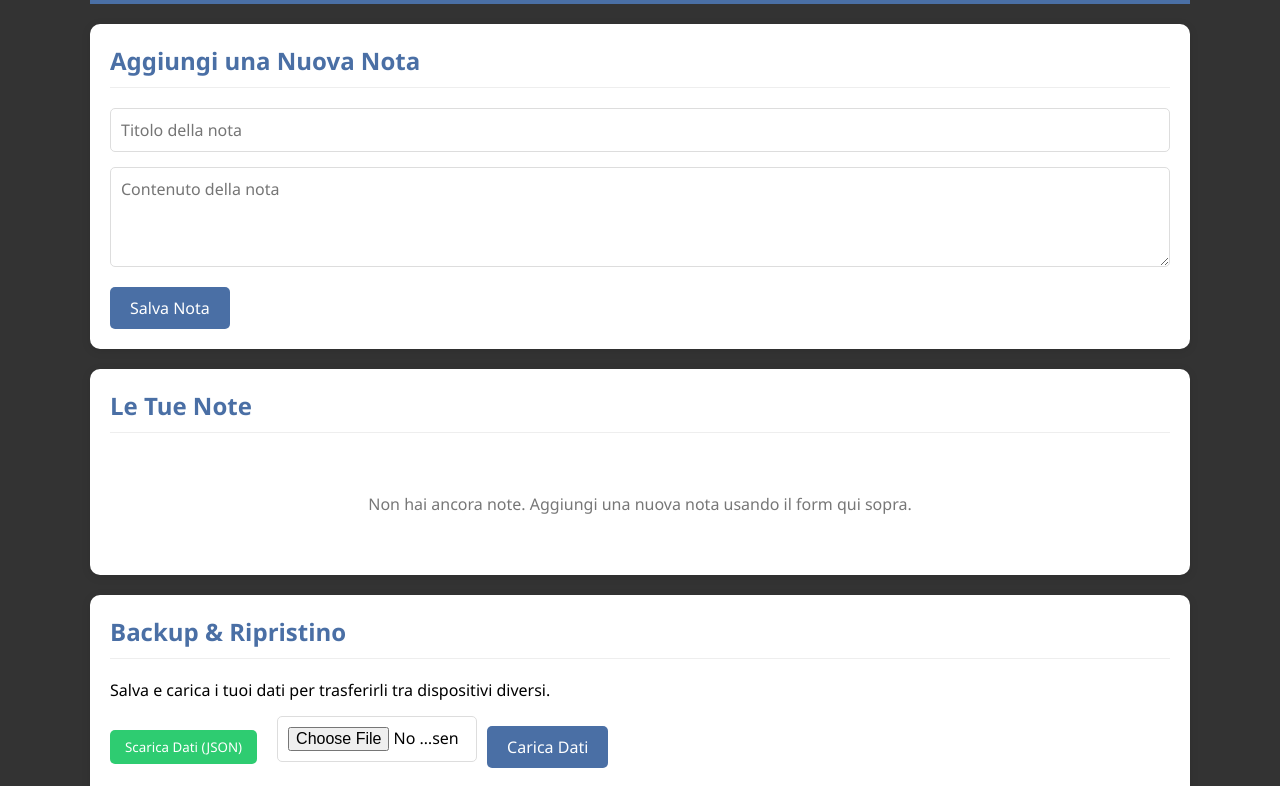
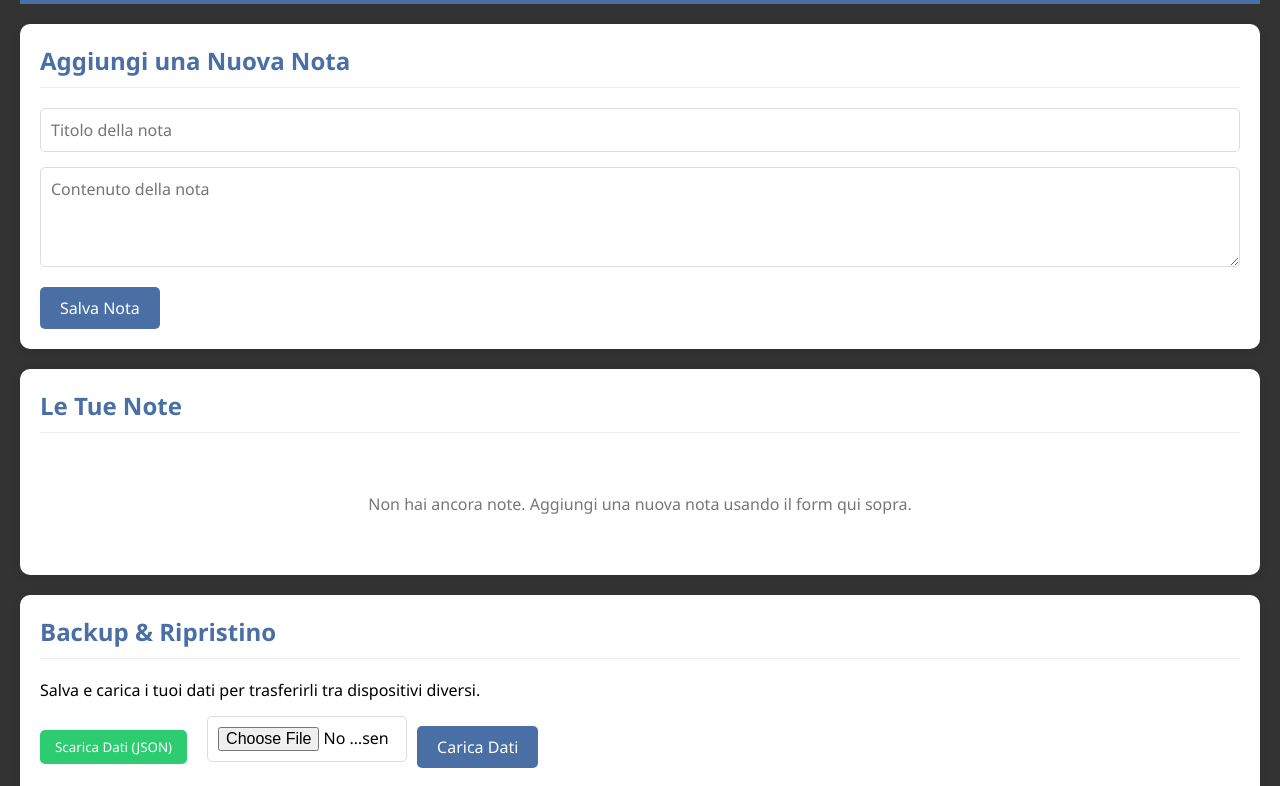
Before and after one commit to beneinst/tradingspot, a plain HTML site: page blocco-note.html in a window 1280 px wide. Shown: the part 99-885 px from the top of the page. Drawn offline with Linux system fonts and the light colour scheme.

Commit message:
4y554y45y

```diff
--- a/blocco-note.html
+++ b/blocco-note.html
@@ -19,7 +19,7 @@
         }
 
         .container {
-            max-width: 1100px;
+            max-width: 1300px;
             margin: 0 auto;
         }
 
```
Also changed, not shown: candlestick.html (+1 -1 lines), cheat-sheet.html (+1 -1 lines), index.html (+1 -1 lines), panoramica-capitale.html (+1 -1 lines).
